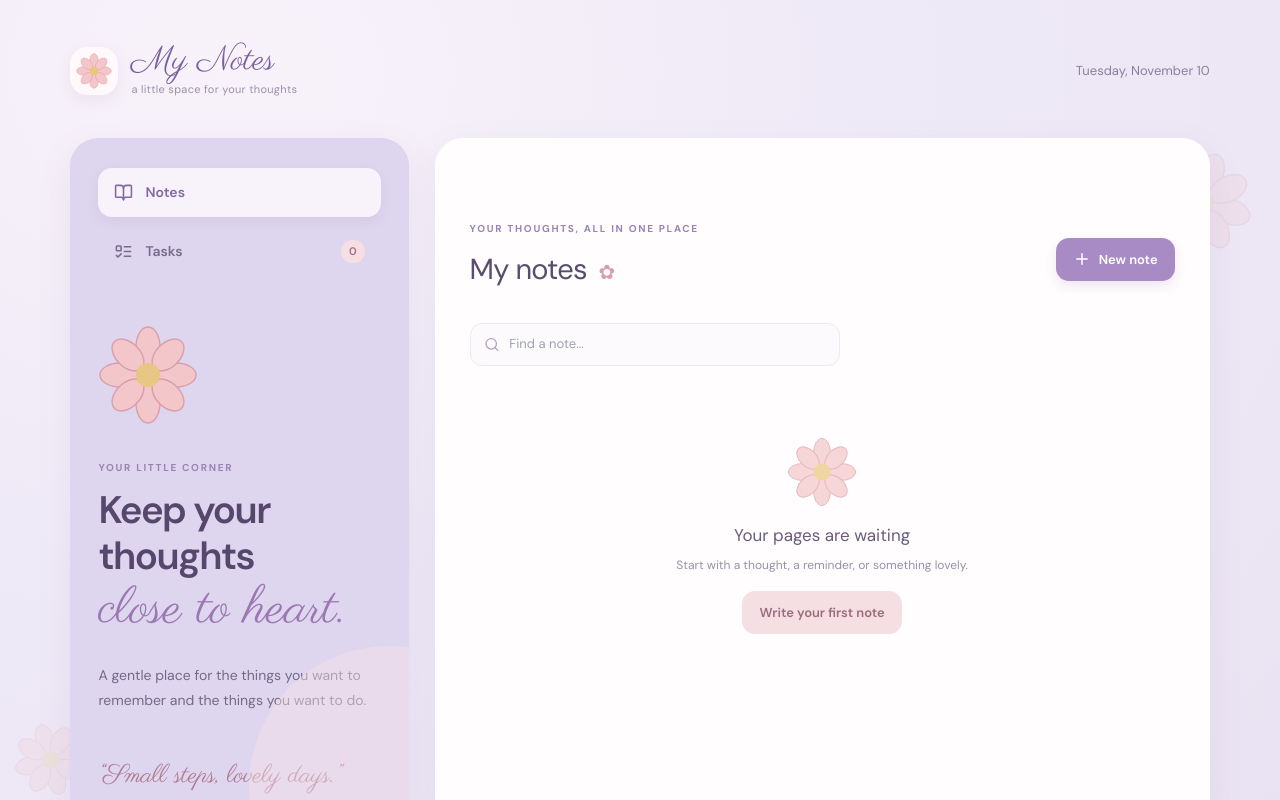
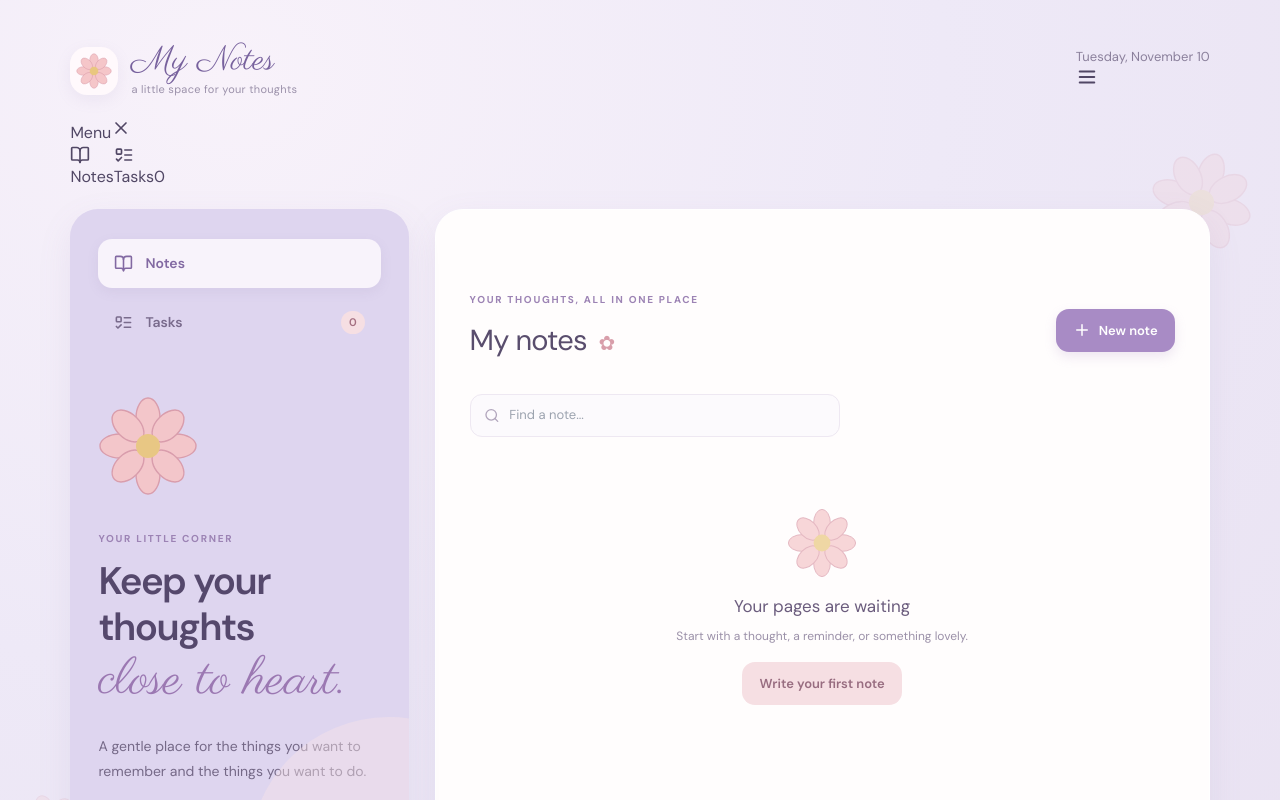
Before and after one commit to mylmary/marynotes, a React (Vite) app: page / in a window 1280 px wide. Shown: the top 800 px of the page. Built offline with nearby package versions, Linux system fonts and the light colour scheme.

Commit message:
Add menu button and slide-out Notes and Tasks drawer

```diff
--- a/src/App.tsx
+++ b/src/App.tsx
@@ -1,5 +1,5 @@
 import { useEffect, useMemo, useState } from 'react';
-import { BookOpen, Check, Clock3, ListTodo, Plus, Search, Trash2, X, Pencil } from 'lucide-react';
+import { BookOpen, Check, Clock3, ListTodo, Plus, Search, Trash2, X, Pencil, Menu } from 'lucide-react';
 
 type Note = { id: string; title: string; body: string; createdAt: string; updatedAt: string };
 type Task = { id: string; title: string; date: string; time: string; done: boolean; createdAt: string };
@@ -16,6 +16,7 @@ function Flower({ className = '' }: { className?: string }) {
 
 function App() {
   const [section, setSection] = useState<'notes' | 'tasks'>('notes');
+  const [menuOpen, setMenuOpen] = useState(false);
   const [notes, setNotes] = useState<Note[]>(() => { try { return JSON.parse(localStorage.getItem(NOTES_KEY) || '[]'); } catch { return []; } });
   const [tasks, setTasks] = useState<Task[]>(() => { try { return JSON.parse(localStorage.getItem(TASKS_KEY) || '[]'); } catch { return []; } });
   const [noteOpen, setNoteOpen] = useState(false);
@@ -52,8 +53,14 @@ function App() {
     <div className="decor decor-one"><Flower /></div><div className="decor decor-two"><Flower /></div>
     <header className="topbar">
       <div className="brand"><div className="brand-mark"><Flower /></div><div><div className="brand-name">My Notes</div><div className="brand-subtitle">a little space for your thoughts</div></div></div>
-      <div className="top-date">{new Date().toLocaleDateString(undefined,{weekday:'long',day:'numeric',month:'long'})}</div>
+      <div className="header-actions"><div className="top-date">{new Date().toLocaleDateString(undefined,{weekday:'long',day:'numeric',month:'long'})}</div><button className="menu-toggle" aria-label="Open menu" aria-expanded={menuOpen} onClick={() => setMenuOpen(v => !v)}><Menu size={22}/></button></div>
     </header>
+    {menuOpen && <button className="drawer-scrim" aria-label="Close menu" onClick={() => setMenuOpen(false)} />}
+    <aside className={menuOpen ? 'mobile-drawer open' : 'mobile-drawer'} aria-label="Main menu">
+      <div className="drawer-heading"><span>Menu</span><button className="drawer-close" aria-label="Close menu" onClick={() => setMenuOpen(false)}><X size={20}/></button></div>
+      <button className={section === 'notes' ? 'drawer-item active' : 'drawer-item'} onClick={() => { setSection('notes'); setMenuOpen(false); }}><BookOpen size={20}/><span>Notes</span></button>
+      <button className={section === 'tasks' ? 'drawer-item active' : 'drawer-item'} onClick={() => { setSection('tasks'); setMenuOpen(false); }}><ListTodo size={20}/><span>Tasks</span><span className="drawer-count">{tasks.filter(t=>!t.done).length}</span></button>
+    </aside>
     <main className="workspace">
       <aside className="welcome-panel">
         <nav className="side-nav" aria-label="Section navigation">
```
